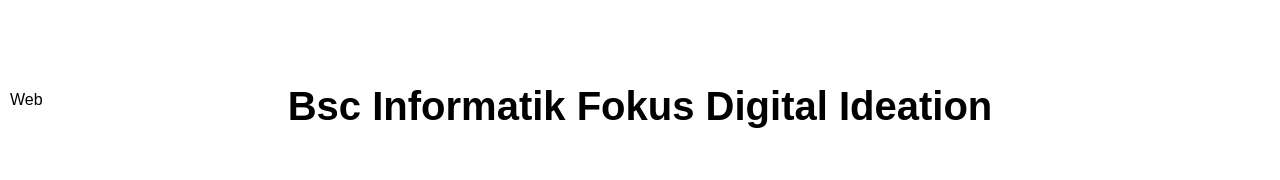
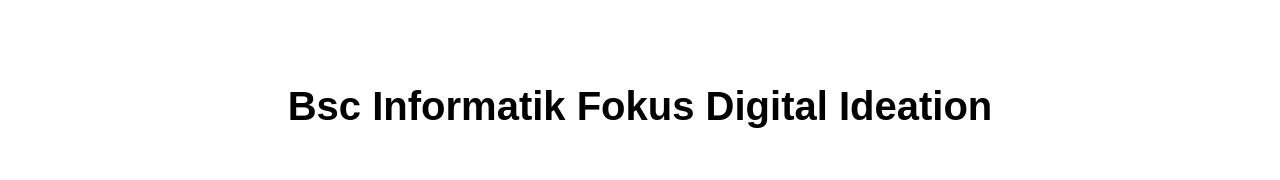
Before and after one commit to Nizii/my-nuxt-project, a Nuxt app: page / in a window 1280 px wide. Shown: the part 300-480 px from the top of the page. Built offline with nearby package versions, Linux system fonts and the light colour scheme; what vue-fullpage.js would draw is missing.

Commit message:
Scroll func eingebaut

```diff
--- a/components/MainComponents/ContentSection.vue
+++ b/components/MainComponents/ContentSection.vue
@@ -1,6 +1,6 @@
 <template>
   <div class="video-section" ref="videoSection">
-    <div class="video-name-display">
+    <div class="video-name-display" :style="{ color: getVideoNameDisplayColor() }">
       <p v-if="currentVideoName">{{ currentVideoName }}</p>
     </div>
     <VideoComponent
@@ -28,7 +28,7 @@
       :title="'Interaktive Weinkarte'"
       :videoname="'Wine'"
       :preview="'/previews/wine.png'"
-      :data-videoname="'Mobile Web App'"
+      :data-videoname="'Web'"
       @videoInView="setCurrentVideoName"
 
       />
@@ -172,23 +172,33 @@ export default {
     },
     updateCurrentVideo() {
       const videos = this.$refs.videoSection.querySelectorAll('.project');
-      let videoInView = false; // Variable hinzugefügt, um zu prüfen, ob ein Video im Viewport ist
+      let videoInView = false;
 
       for (let video of videos) {
         const rect = video.getBoundingClientRect();
-        if (rect.top < window.innerHeight && rect.bottom > 0) {
-          // Dieses Video ist aktuell im Viewport.
+        if (rect.top < window.innerHeight / 2 && rect.bottom > window.innerHeight / 2) {
           this.currentVideoName = video.getAttribute('data-videoname');
-          videoInView = true; // Video ist im Viewport
+          videoInView = true;
           break;
         }
       }
 
-      // Wenn kein Video im Viewport ist, setzen Sie currentVideoName auf einen leeren String
       if (!videoInView) {
         this.currentVideoName = '';
       }
+    },
+    getVideoNameDisplayColor() {
+      switch (this.currentVideoName) {
+        case 'Web':
+          return 'coral';
+        case 'UX':
+          return 'violet';
+        case 'Game':
+          return 'green';
+        default:
+          return 'black';// Standardfarbe
       }
+    },
 
   },
   mounted() {
@@ -204,6 +214,13 @@ export default {
 </script>
 
 <style>
+
+.video-name-display{
+  margin-left: 5%;
+  font-size: 50px;
+  font-weight: bold;
+}
+
 .spacer{
   height: 200px;
 }
@@ -296,4 +313,22 @@ export default {
 
 }
 
+.video-name-display {
+  position: fixed;
+  left: 0;
+  top: 50%;
+  transform: translateY(-50%);
+  background-color: white;
+  padding: 5px 10px;
+  color: black;
+}
+.video-name-display[color="coral"] {
+  color: coral;
+}
+.video-name-display[color="violet"] {
+  color: violet;
+}
+.video-name-display[color="green"] {
+  color: green;
+}
 </style>
--- a/pages/index.vue
+++ b/pages/index.vue
@@ -1,5 +1,6 @@
 <template>
   <div>
+    <div class="scroll-progress-bar" :style="{ height: progressBarHeight }"></div>
     <HeaderSection/>
     <ContentSection/>
     <BottomSection/>
@@ -12,7 +13,7 @@
 import HeaderSection from '~/components/MainComponents/HeaderSection.vue';
 import ContentSection from '~/components/MainComponents/ContentSection.vue';
 import BottomSection from '~/components/MainComponents/BottomSection.vue';
-import Spacer from '~/components/Content/Spacer.vue'
+import Spacer from '~/components/Content/Spacer.vue';
 
 export default {
   name: 'IndexPage',
@@ -21,6 +22,43 @@ export default {
     ContentSection,
     BottomSection,
     Spacer,
+  },
+  data() {
+    return {
+      progressBarHeight: '0%',
+    };
+  },
+  mounted() {
+    window.addEventListener('scroll', this.updateProgressBar);
+  },
+  beforeDestroy() {
+    window.removeEventListener('scroll', this.updateProgressBar);
+  },
+  methods: {
+    updateProgressBar() {
+      const totalHeight = document.documentElement.scrollHeight - document.documentElement.clientHeight;
+      const scrollPosition = window.scrollY;
+      this.progressBarHeight = `${(scrollPosition / totalHeight) * 100}%`;
+    }
   }
 }
 </script>
+
+<style>
+.scroll-progress-bar {
+  position: fixed;
+  bottom: 0;
+  left: 0;
+  width: 20px;
+  background-color: #007BFF;
+  z-index: 1000;
+  transition: height 0.2s ease;
+}
+@media (max-width: 1024px) {
+  .scroll-progress-bar {
+    bottom: 0;
+    width: 5px;
+    background-color: rgb(255, 147, 108);
+  }
+}
+</style>
```
Lines whose indentation alone changed are shown as unchanged.
